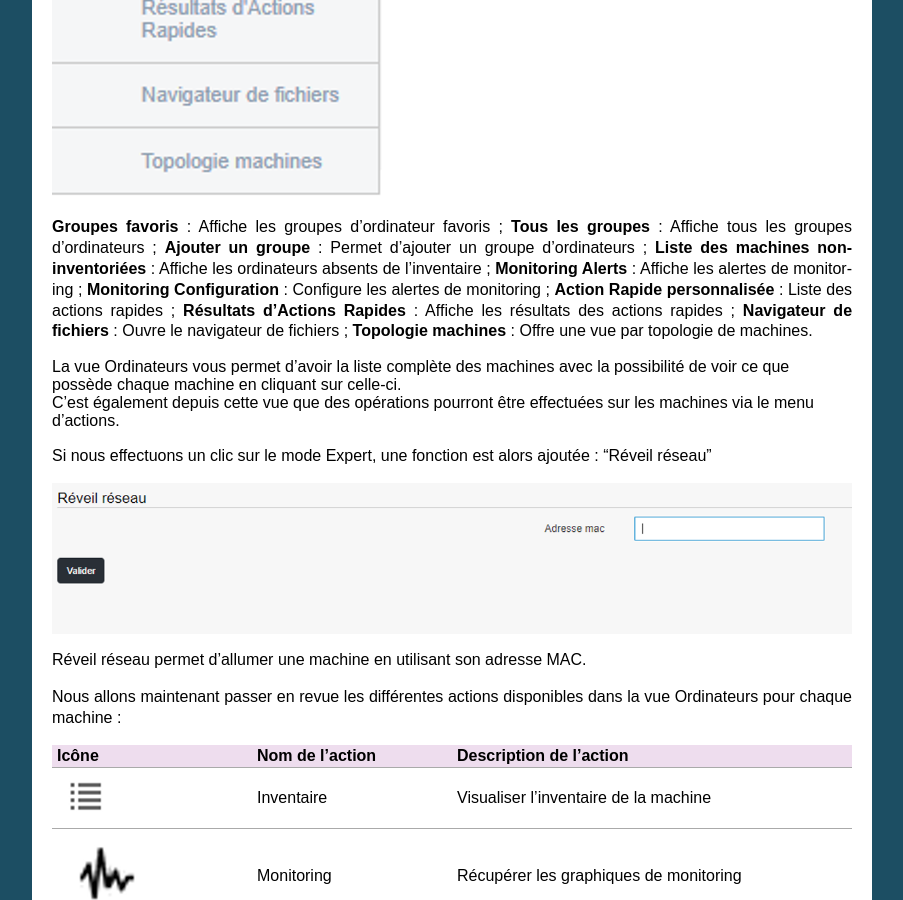
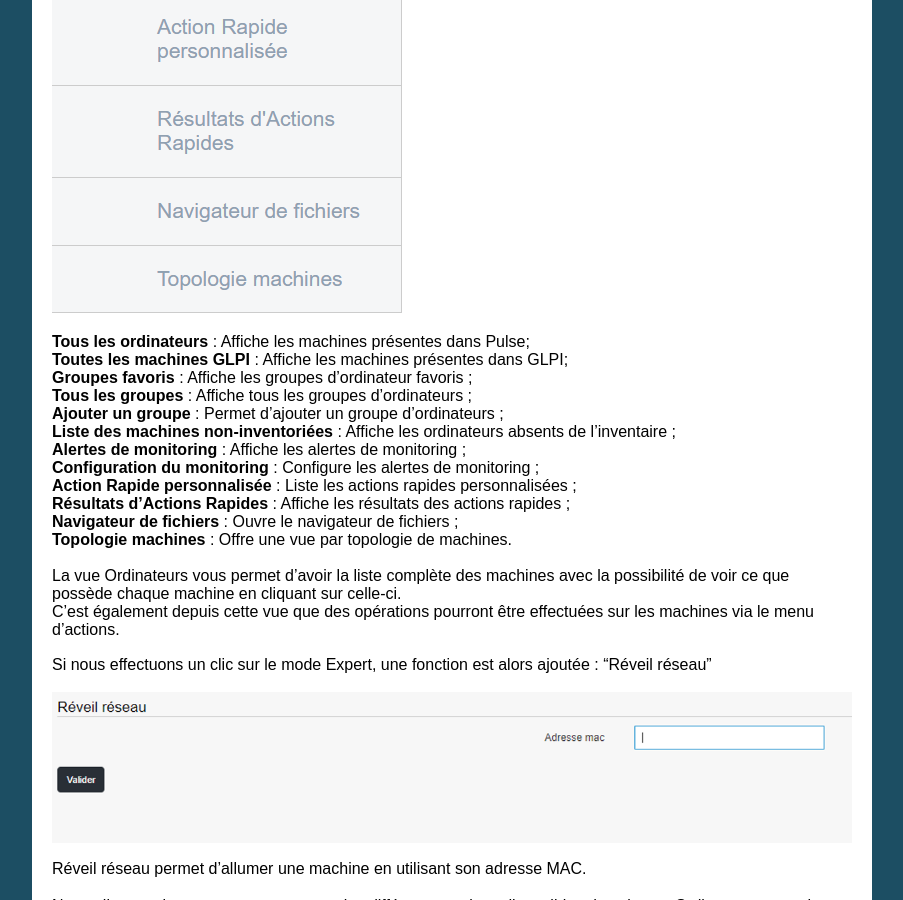
Before and after one commit to pulse-project/pulse-usermanual, a Sphinx documentation site: the page built from docs/computers/index.rst, in a window 1280 px wide and 900 px high, scrolled down 1241 px. Shown: the whole window, without its empty margins (198-1101 px from the left). Built offline with Sphinx 7.4.7, drawn with Linux system fonts in a browser that asks for light colours.

Commit message:
[manual] Correct screens to make them more up-to-date and adding descriptions

```diff
--- a/docs/computers/index.rst
+++ b/docs/computers/index.rst
@@ -21,17 +21,19 @@ Menu Ordinateurs
 
 .. image:: images/menu.png
 
-**Groupes favoris** : Affiche les groupes d’ordinateur favoris ;
-**Tous les groupes** : Affiche tous les groupes d’ordinateurs ;
-**Ajouter un groupe** : Permet d’ajouter un groupe d’ordinateurs ;
-**Liste des machines non-inventoriées** : Affiche les ordinateurs absents de l’inventaire ;
-**Monitoring Alerts** : Affiche les alertes de monitoring ;
-**Monitoring Configuration** : Configure les alertes de monitoring ;
-**Action Rapide personnalisée** : Liste des actions rapides ;
-**Résultats d'Actions Rapides** : Affiche les résultats des actions rapides ;
-**Navigateur de fichiers** : Ouvre le navigateur de fichiers ;
-**Topologie machines** : Offre une vue par topologie de machines.
-
+| **Tous les ordinateurs** : Affiche les machines présentes dans Pulse;
+| **Toutes les machines GLPI** : Affiche les machines présentes dans GLPI;
+| **Groupes favoris** : Affiche les groupes d’ordinateur favoris ;
+| **Tous les groupes** : Affiche tous les groupes d’ordinateurs ;
+| **Ajouter un groupe** : Permet d’ajouter un groupe d’ordinateurs ;
+| **Liste des machines non-inventoriées** : Affiche les ordinateurs absents de l’inventaire ;
+| **Alertes de monitoring** : Affiche les alertes de monitoring ;
+| **Configuration du monitoring** : Configure les alertes de monitoring ;
+| **Action Rapide personnalisée** : Liste les actions rapides personnalisées ;
+| **Résultats d'Actions Rapides** : Affiche les résultats des actions rapides ;
+| **Navigateur de fichiers** : Ouvre le navigateur de fichiers ;
+| **Topologie machines** : Offre une vue par topologie de machines.
+|
 | La vue Ordinateurs vous permet d'avoir la liste complète des machines avec la possibilité de voir ce que possède chaque machine en cliquant sur celle-ci.
 | C'est également depuis cette vue que des opérations pourront être effectuées sur les machines via le menu d'actions.
 
```
Also changed, not shown: docs/computers/images/liste.png, docs/computers/images/menu.png, docs/interface/images/machines.png.
